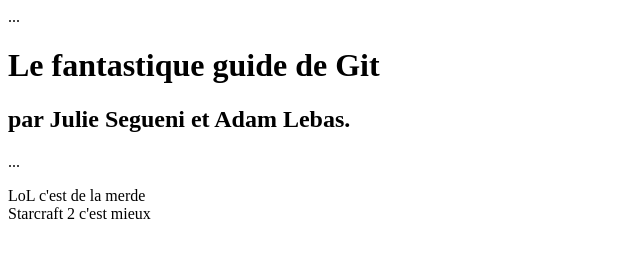
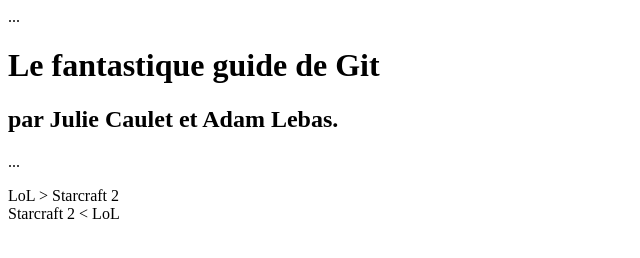
Before and after one commit to Iwantaponey/TD4, a plain HTML site: page index.html in a window 1280 px wide. Shown: the whole page, without its empty margins (0-640 px from the left). Drawn offline with Linux system fonts and the light colour scheme.

Commit message:
Update index.html

```diff
--- a/index.html
+++ b/index.html
@@ -6,10 +6,10 @@
     </head>
     <body>
 <h1> Le fantastique guide de Git </h1>
-<h2> par Julie Segueni et Adam Lebas. </h2>
+<h2> par Julie Caulet et Adam Lebas. </h2>
       <!-- Ceci est un commentaire -->
       ...
-<p> LoL c'est de la merde
-<br> Starcraft 2 c'est mieux </p>
+<p> LoL > Starcraft 2
+<br> Starcraft 2 < LoL </p>
     </body>
 </html>
```
